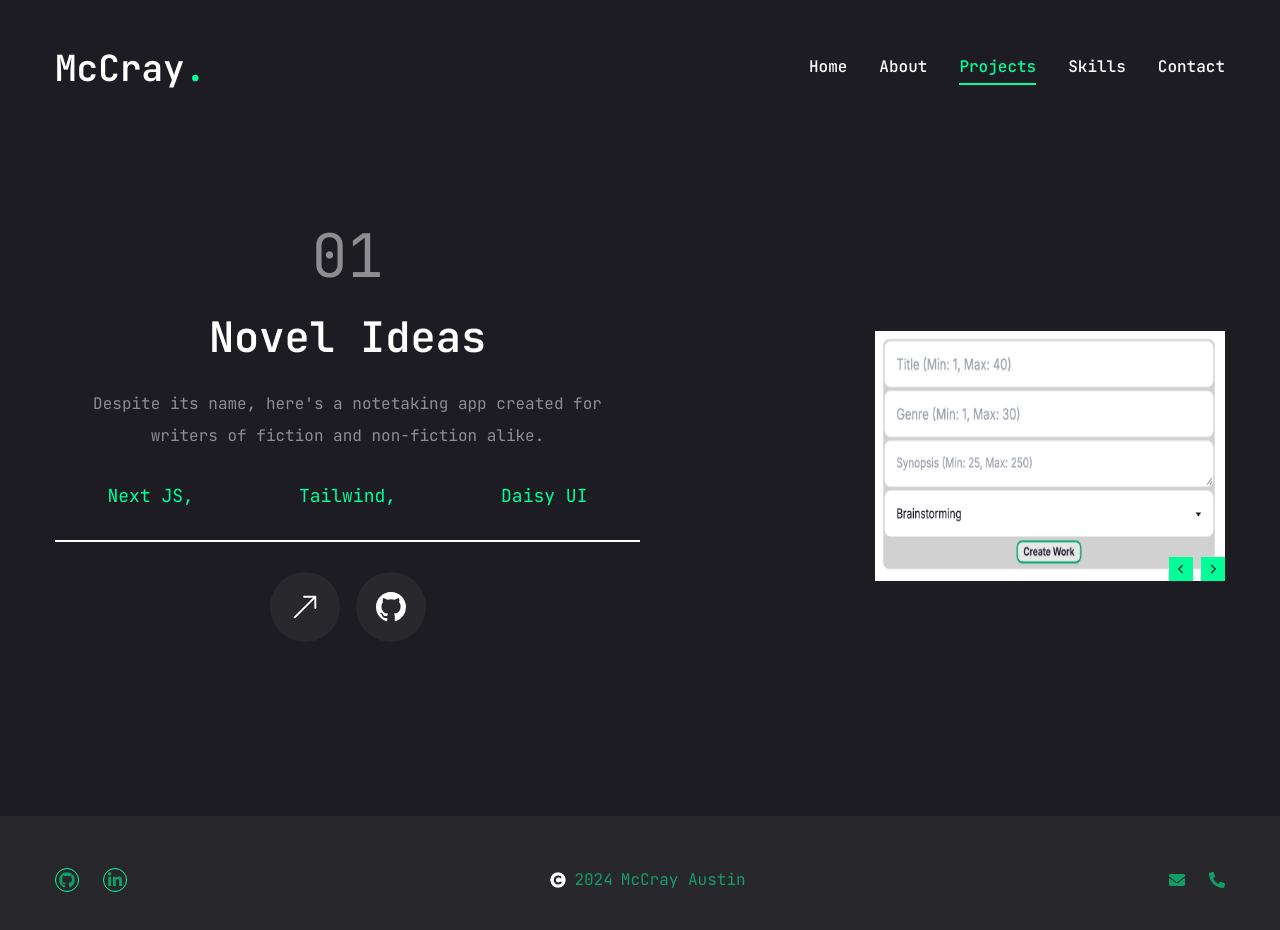
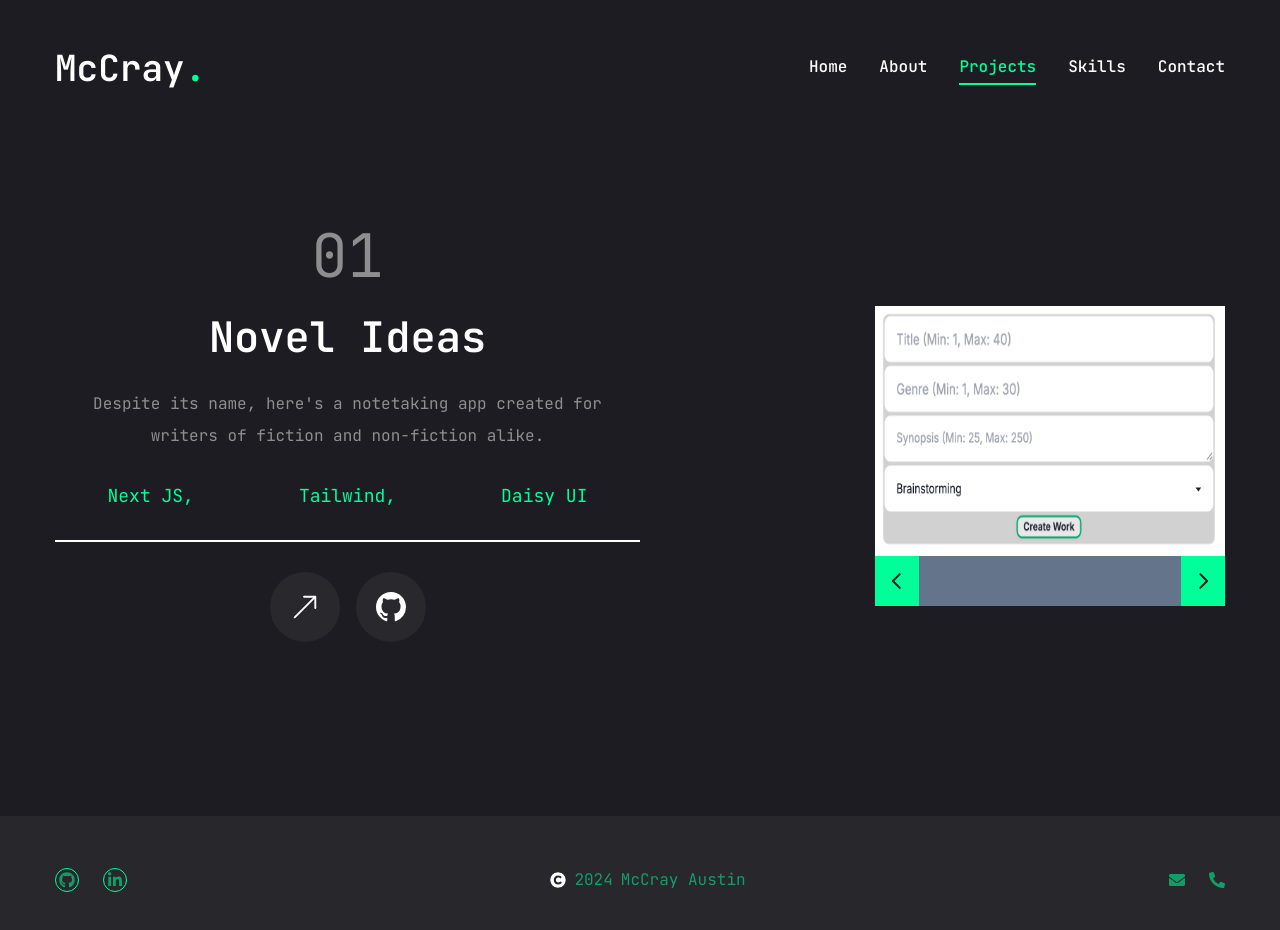
Before and after one commit to mmaustin/mccray-portfolio, a Next.js app in the folder next-portfolio/: page /projects in a window 1280 px wide. Shown: the top 930 px of the page. Built offline with nearby package versions, Linux system fonts and the light colour scheme.

Commit message:
Expanded swiper height to house swiper buttoms

```diff
--- a/next-portfolio/app/projects/page.jsx
+++ b/next-portfolio/app/projects/page.jsx
@@ -113,8 +113,8 @@ const Projects = () => {
               </div>
             </div>
           </div>
-          <div className="my-5 w-[250px] h-[200px] sm:w-[350px] sm:h-[250px]">
-            <Swiper spaceBetween={10} slidesPerView={1} className="lg:h-[250px] mb-12" onSlideChange={handleSlideChange}>
+          <div className="my-5 w-[250px] h-[200px] sm:w-[350px] sm:h-[300px]">
+            <Swiper spaceBetween={10} slidesPerView={1} className="lg:h-[300px] mb-12 bg-slate-500" onSlideChange={handleSlideChange}>
               {projects.map((project, i) => {
                 return (
                   <SwiperSlide key={i} className="w-full">
@@ -129,7 +129,8 @@ const Projects = () => {
                   </SwiperSlide>
                 )
               })}
-              <WorkSliderBtns containerStyles="flex gap-2 absolute right-0  bottom-0 z-20 w-full justify-between w-max justify-none" btnStyles="bg-accent hoover:bg-accent-hover text-primary text-[12px] w-[24px] h-[24px] flex justify-center items-center transition-all" />
+              {/* <WorkSliderBtns containerStyles="flex gap-2 absolute right-0  bottom-0 z-20 w-full justify-between w-max justify-none" btnStyles="bg-accent hoover:bg-accent-hover text-primary text-[12px] w-[24px] h-[24px] flex justify-center items-center transition-all" /> */}
+              <WorkSliderBtns containerStyles="flex gap-2 absolute right-0 bottom-[calc(50%_-_22px)] lg:bottom-0 z-20 w-full justify-between lg:justify-none" btnStyles="bg-accent hoover:bg-accent-hover text-primary text-[22px] w-[44px] h-[50px] flex justify-center items-center transition-all" />
             </Swiper>
           </div>
         </div>
--- a/next-portfolio/app/skills/page.jsx
+++ b/next-portfolio/app/skills/page.jsx
@@ -6,7 +6,7 @@ import { TabsList, Tabs, TabsTrigger, TabsContent } from "@/components/ui/tabs";
 
 const skills = {
   title: "My Skills",
-  description: "In addition to the skills listed below, I'm currently working to improve my knowledge and abilities in other technologies and concepts includeing Dynamic Programming, Socket.io, and Swift Programming.",
+  description: "In addition to the skills listed below, I'm currently working to improve my knowledge and abilities in other technologies and concepts including Dynamic Programming, Socket.io, and Swift Programming.",
   skillList: [
     {
       icon: <FaHtml5 />,
```
